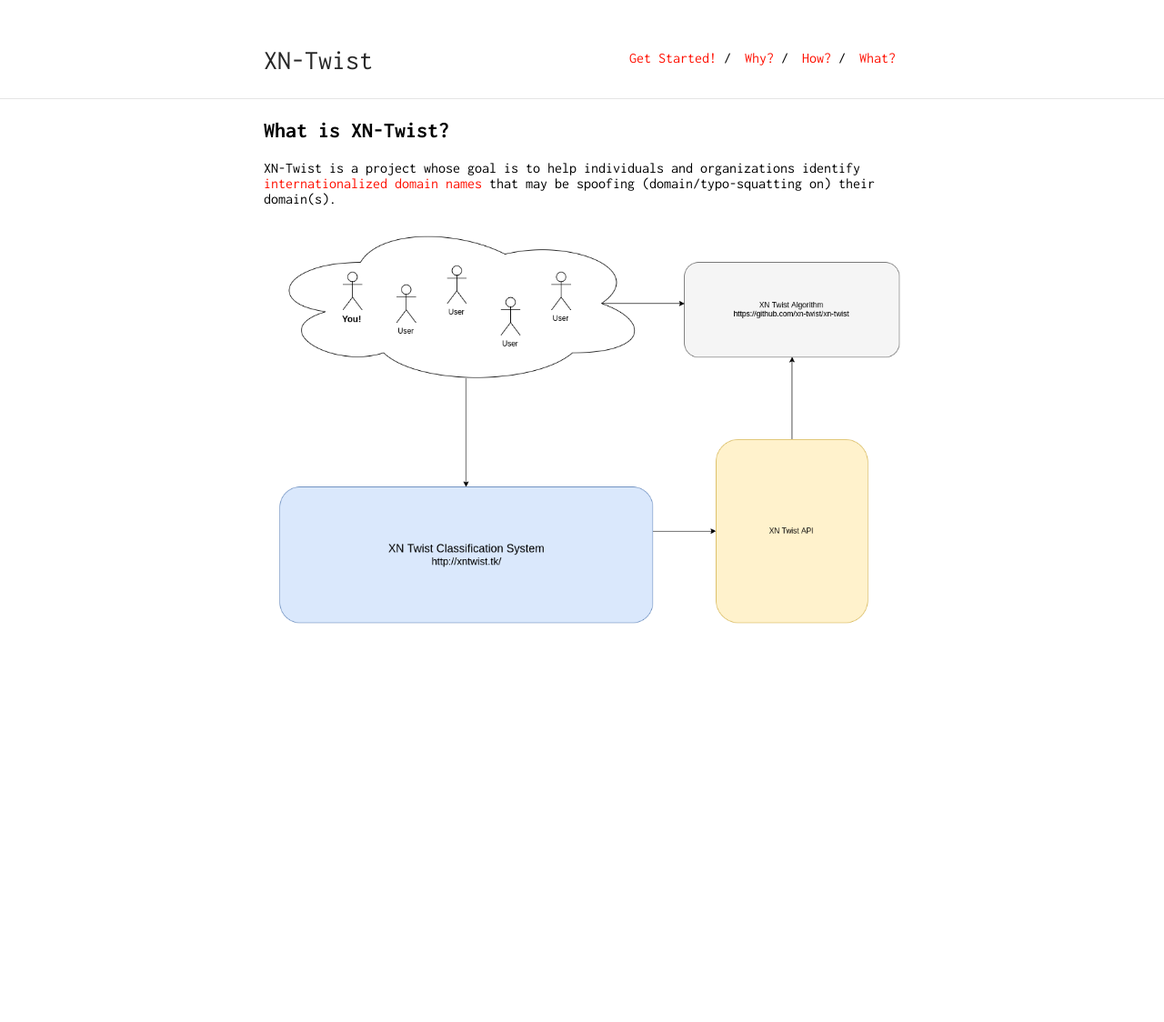
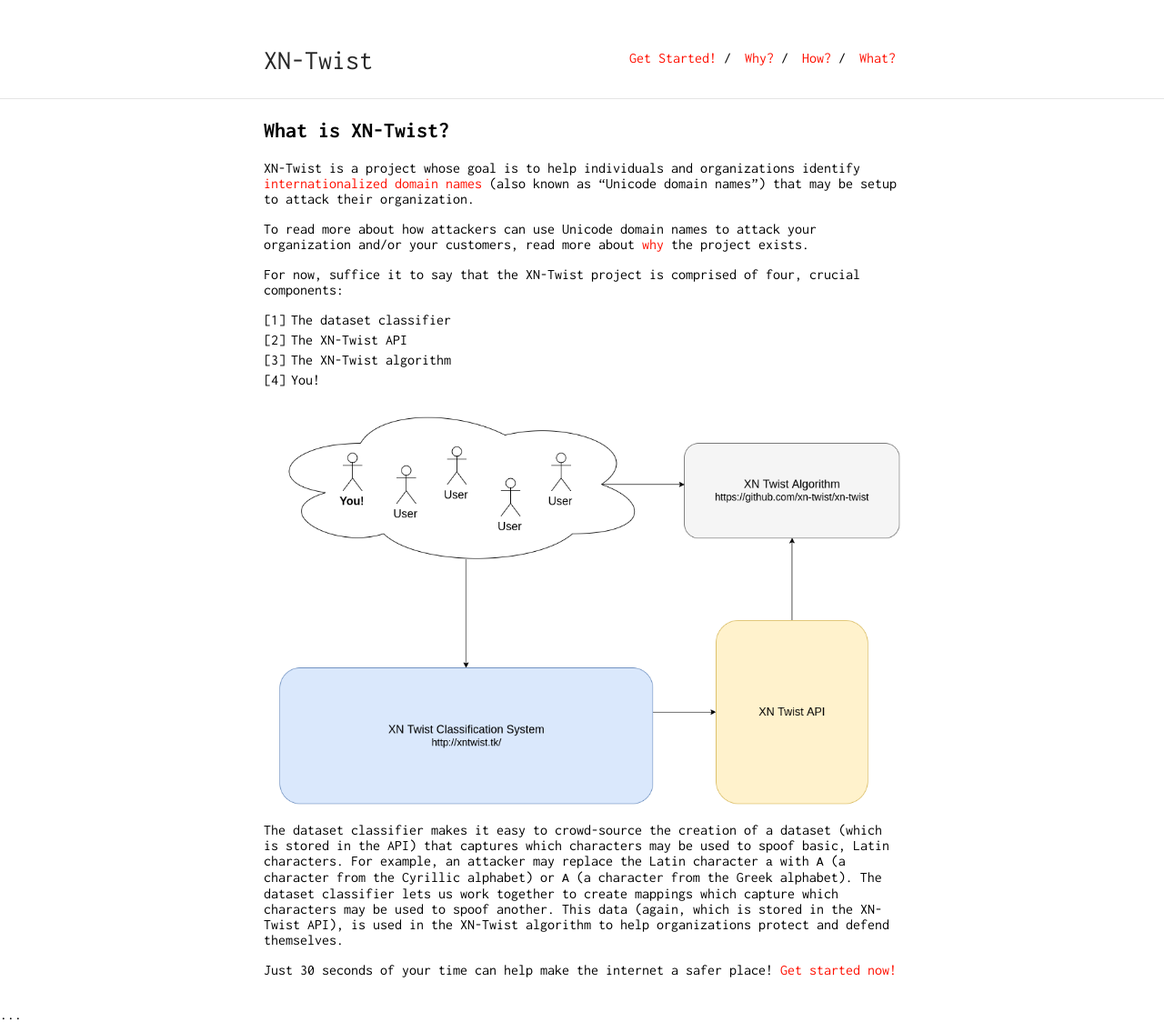
Before and after one commit to xn-twist/xn-twist.github.io, a Jekyll site: the page built from index.md, in a window 1280 px wide. Shown: the whole page at 91% size. Built offline with Jekyll 4.4.1, drawn with Linux system fonts in a browser that asks for light colours; our own code applies the rules of GitHub Pages for plain Markdown files; before the commit the page ends 900 px from its top, so only the background shows below that.

Commit message:
Updating image and landing page

```diff
--- a/_layouts/default.html
+++ b/_layouts/default.html
@@ -93,4 +93,6 @@
           ga('send', 'pageview');
         </script>
     {% endif %}
+
+    <div class="footer" visibility="hidden">...</div>
 </body>
--- a/_sass/_style.scss
+++ b/_sass/_style.scss
@@ -26,6 +26,9 @@ hr {
     height: 0;
     border-top: 1px solid rgba(0, 0, 0, 0.1);
     border-bottom: 1px solid rgba(255, 255, 255, 0.3);
+}
+.footer {
+    margin-top: 2em;
 }
 
 /*
--- a/index.md
+++ b/index.md
@@ -4,6 +4,19 @@ layout: default
 
 ## What is XN-Twist?
 
-XN-Twist is a project whose goal is to help individuals and organizations identify [internationalized domain names](https://wikipedia.org/wiki/Internationalized_domain_name) that may be spoofing (domain/typo-squatting on) their domain(s).
+XN-Twist is a project whose goal is to help individuals and organizations identify [internationalized domain names](https://wikipedia.org/wiki/Internationalized_domain_name) (also known as "Unicode domain names") that may be setup to attack their organization.
+
+To read more about how attackers can use Unicode domain names to attack your organization and/or your customers, read more about [why](why) the project exists.
+
+For now, suffice it to say that the XN-Twist project is comprised of four, crucial components:
+
+1. The dataset classifier
+2. The XN-Twist API
+3. The XN-Twist algorithm
+4. You!
 
 ![XN Twist](xn-twist.png)
+
+The dataset classifier makes it easy to crowd-source the creation of a dataset (which is stored in the API) that captures which characters may be used to spoof basic, Latin characters. For example, an attacker may replace the Latin character `a` with `А` (a character from the Cyrillic alphabet) or `Α` (a character from the Greek alphabet). The dataset classifier lets us work together to create mappings which capture which characters may be used to spoof another. This data (again, which is stored in the XN-Twist API), is used in the XN-Twist algorithm to help organizations protect and defend themselves.
+
+Just 30 seconds of your time can help make the internet a safer place! [Get started now!](http://xntwist.tk)
```
Also changed, not shown: xn-twist.png.
